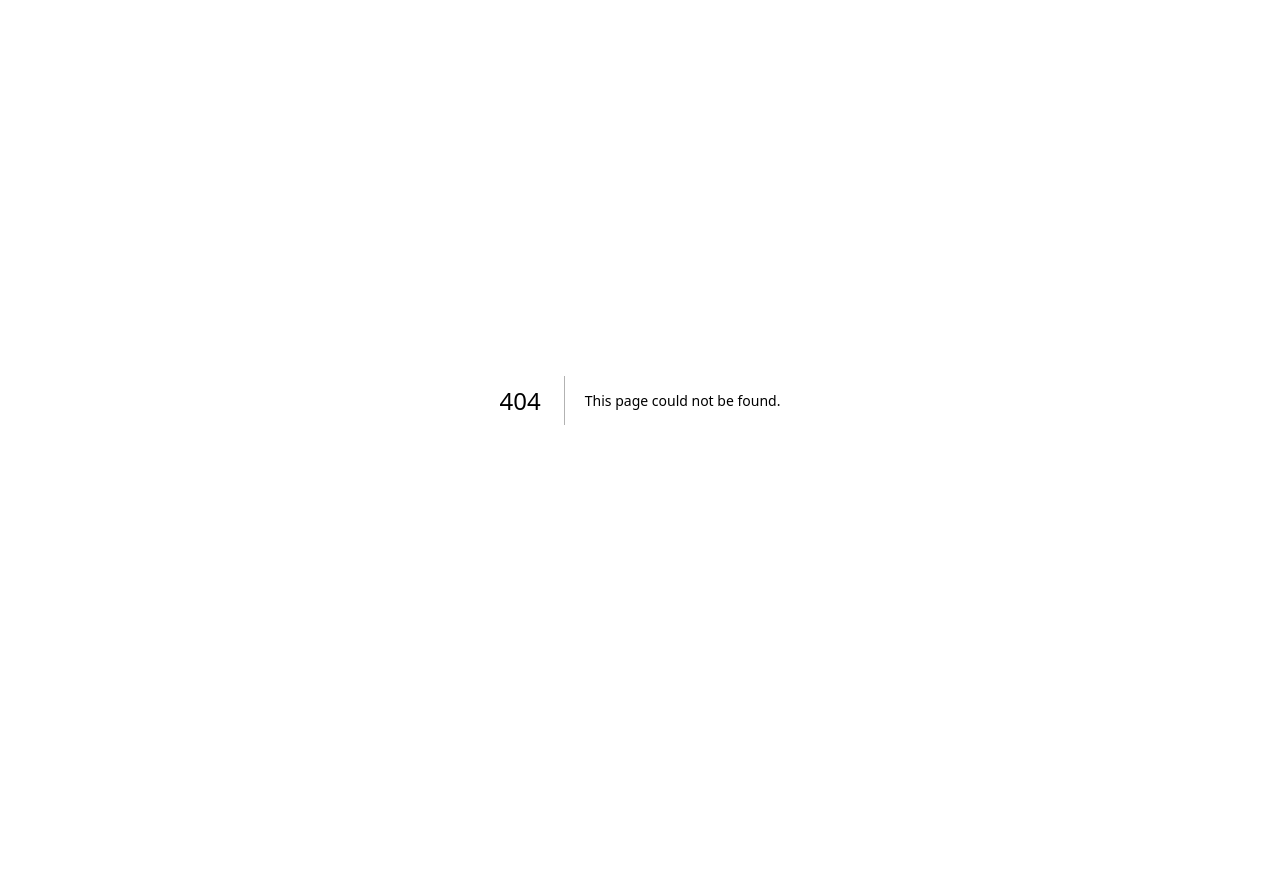
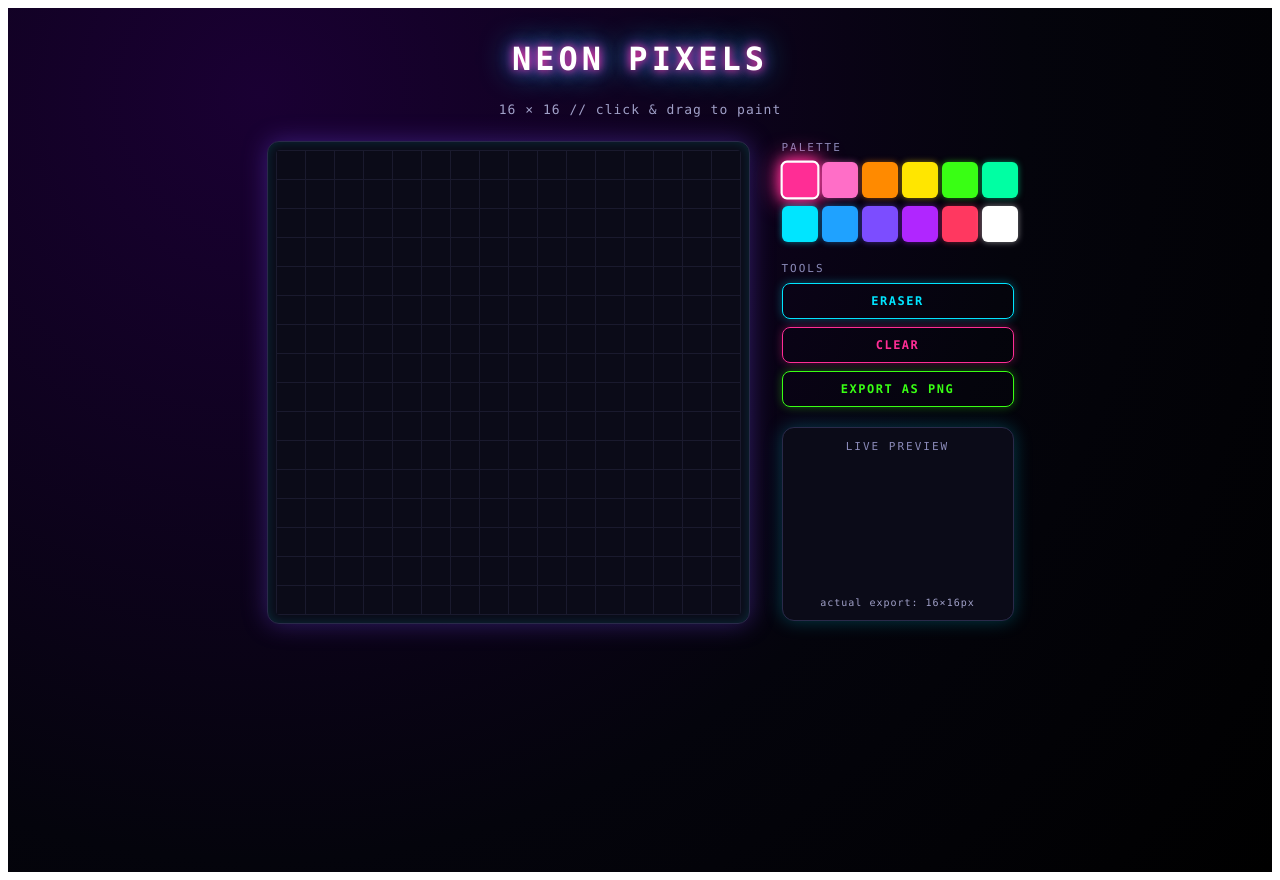
Before and after one commit to adamanz/slopcon-demo, a Next.js app: page /pixels in a window 1280 px wide. Before the commit this address had no page. Before the commit the page ends 800 px from the top, so only its background shows below. Built offline with nearby package versions, Linux system fonts and the light colour scheme.

Commit message:
feat(pixels): add 16x16 neon pixel art canvas with PNG export
Co-authored-by: Adam Anzuoni <adam.anzuoni@anysphere.co>

```diff
--- /dev/null
+++ b/app/pixels/page.tsx
@@ -0,0 +1,197 @@
+"use client";
+
+import { useEffect, useRef, useState, type CSSProperties } from "react";
+
+const GRID = 16;
+const PIXEL_SIZE = 28;
+const PREVIEW_SCALE = 8;
+const ERASER = "" as const;
+
+const PALETTE = [
+  "#ff2d95", "#ff6ec7", "#ff8a00", "#ffe600",
+  "#39ff14", "#00ffa3", "#00e5ff", "#1fa2ff",
+  "#7c4dff", "#b026ff", "#ff3860", "#ffffff",
+];
+
+type Cell = string;
+
+function makeEmpty(): Cell[] {
+  return Array<Cell>(GRID * GRID).fill(ERASER);
+}
+
+export default function PixelsPage() {
+  const [pixels, setPixels] = useState<Cell[]>(makeEmpty);
+  const [color, setColor] = useState<string>(PALETTE[0]);
+  const [erasing, setErasing] = useState(false);
+  const [painting, setPainting] = useState(false);
+  const previewRef = useRef<HTMLCanvasElement | null>(null);
+
+  useEffect(() => {
+    const cnv = previewRef.current;
+    if (!cnv) return;
+    const ctx = cnv.getContext("2d");
+    if (!ctx) return;
+    ctx.imageSmoothingEnabled = false;
+    ctx.fillStyle = "#0b0b18";
+    ctx.fillRect(0, 0, cnv.width, cnv.height);
+    for (let y = 0; y < GRID; y++) {
+      for (let x = 0; x < GRID; x++) {
+        const c = pixels[y * GRID + x];
+        if (!c) continue;
+        ctx.fillStyle = c;
+        ctx.fillRect(x * PREVIEW_SCALE, y * PREVIEW_SCALE, PREVIEW_SCALE, PREVIEW_SCALE);
+      }
+    }
+  }, [pixels]);
+
+  const paintAt = (i: number) => {
+    setPixels((prev) => {
+      const next = prev.slice();
+      next[i] = erasing ? ERASER : color;
+      return next;
+    });
+  };
+
+  const handleClear = () => setPixels(makeEmpty());
+
+  const handleExport = () => {
+    const cnv = document.createElement("canvas");
+    cnv.width = GRID;
+    cnv.height = GRID;
+    const ctx = cnv.getContext("2d");
+    if (!ctx) return;
+    for (let y = 0; y < GRID; y++) {
+      for (let x = 0; x < GRID; x++) {
+        const c = pixels[y * GRID + x];
+        if (!c) continue;
+        ctx.fillStyle = c;
+        ctx.fillRect(x, y, 1, 1);
+      }
+    }
+    const url = cnv.toDataURL("image/png");
+    const a = document.createElement("a");
+    a.href = url;
+    a.download = `pixel-art-${Date.now()}.png`;
+    a.click();
+  };
+
+  const cellStyle = (c: Cell): CSSProperties => ({
+    width: PIXEL_SIZE, height: PIXEL_SIZE,
+    background: c || "#0b0b18", cursor: "crosshair",
+  });
+  const swatchStyle = (c: string, active: boolean): CSSProperties => ({
+    width: 32, height: 32, background: c, borderRadius: 6, cursor: "pointer",
+    border: active ? "2px solid #fff" : "2px solid transparent",
+    boxShadow: active ? `0 0 12px ${c}, 0 0 24px ${c}` : `0 0 6px ${c}80`,
+    transition: "transform 80ms ease",
+    transform: active ? "scale(1.08)" : "scale(1)",
+  });
+  const btnStyle = (accent: string, active = false): CSSProperties => ({
+    padding: "10px 14px", borderRadius: 8, cursor: "pointer",
+    background: active ? accent : "transparent",
+    color: active ? "#0b0b18" : accent,
+    border: `1px solid ${accent}`,
+    fontFamily: "inherit", fontWeight: 700, letterSpacing: 1.5, fontSize: 12,
+    boxShadow: `0 0 10px ${accent}55`,
+  });
+
+  const styles = {
+    page: {
+      minHeight: "100vh",
+      background: "radial-gradient(circle at 20% 10%, #1a0033 0%, #04040c 60%, #000 100%)",
+      color: "#e6e6ff",
+      fontFamily: "ui-monospace, SFMono-Regular, Menlo, monospace",
+      padding: "32px 24px",
+      display: "flex", flexDirection: "column", alignItems: "center", gap: 24,
+    },
+    title: {
+      fontSize: 32, letterSpacing: 4, margin: 0,
+      color: "#fff",
+      textShadow: "0 0 8px #ff2d95, 0 0 16px #7c4dff, 0 0 32px #00e5ff",
+    },
+    subtitle: { margin: 0, color: "#a0a0c8", fontSize: 13, letterSpacing: 1 },
+    workspace: { display: "flex", gap: 32, alignItems: "flex-start", flexWrap: "wrap", justifyContent: "center" },
+    canvasShell: {
+      padding: 8, background: "#0b0b18",
+      border: "1px solid #2a2a4a",
+      borderRadius: 12,
+      boxShadow: "0 0 24px rgba(124,77,255,0.35), inset 0 0 12px rgba(0,229,255,0.15)",
+    },
+    grid: {
+      display: "grid",
+      gridTemplateColumns: `repeat(${GRID}, ${PIXEL_SIZE}px)`,
+      gridTemplateRows: `repeat(${GRID}, ${PIXEL_SIZE}px)`,
+      gap: 1, background: "#1a1a2e", padding: 1, borderRadius: 4,
+      userSelect: "none", touchAction: "none",
+    },
+    sidebar: { display: "flex", flexDirection: "column", gap: 20, minWidth: 220 },
+    sectionLabel: { fontSize: 11, letterSpacing: 2, color: "#8a8ab8", margin: 0 },
+    palette: { display: "grid", gridTemplateColumns: "repeat(6, 32px)", gap: 8 },
+    previewWrap: {
+      padding: 12, borderRadius: 12, background: "#0b0b18",
+      border: "1px solid #2a2a4a",
+      boxShadow: "0 0 18px rgba(0,229,255,0.25)",
+      display: "flex", flexDirection: "column", gap: 8, alignItems: "center",
+    },
+  } satisfies Record<string, CSSProperties>;
+
+  const stopPaint = () => setPainting(false);
+
+  return (
+    <main style={styles.page} onMouseUp={stopPaint} onMouseLeave={stopPaint}>
+      <h1 style={styles.title}>NEON PIXELS</h1>
+      <p style={styles.subtitle}>16 × 16 // click & drag to paint</p>
+
+      <div style={styles.workspace}>
+        <div style={styles.canvasShell}>
+          <div style={styles.grid}>
+            {pixels.map((c, i) => (
+              <div
+                key={i}
+                style={cellStyle(c)}
+                onMouseDown={() => { setPainting(true); paintAt(i); }}
+                onMouseEnter={() => { if (painting) paintAt(i); }}
+              />
+            ))}
+          </div>
+        </div>
+
+        <div style={styles.sidebar}>
+          <div>
+            <p style={styles.sectionLabel}>PALETTE</p>
+            <div style={{ ...styles.palette, marginTop: 8 }}>
+              {PALETTE.map((c) => (
+                <div
+                  key={c}
+                  title={c}
+                  style={swatchStyle(c, !erasing && color === c)}
+                  onClick={() => { setColor(c); setErasing(false); }}
+                />
+              ))}
+            </div>
+          </div>
+
+          <div style={{ display: "flex", flexDirection: "column", gap: 8 }}>
+            <p style={styles.sectionLabel}>TOOLS</p>
+            <button style={btnStyle("#00e5ff", erasing)} onClick={() => setErasing((e) => !e)}>
+              {erasing ? "ERASER ON" : "ERASER"}
+            </button>
+            <button style={btnStyle("#ff2d95")} onClick={handleClear}>CLEAR</button>
+            <button style={btnStyle("#39ff14")} onClick={handleExport}>EXPORT AS PNG</button>
+          </div>
+
+          <div style={styles.previewWrap}>
+            <p style={styles.sectionLabel}>LIVE PREVIEW</p>
+            <canvas
+              ref={previewRef}
+              width={GRID * PREVIEW_SCALE}
+              height={GRID * PREVIEW_SCALE}
+              style={{ width: 128, height: 128, imageRendering: "pixelated", borderRadius: 4 }}
+            />
+            <p style={{ ...styles.subtitle, fontSize: 10 }}>actual export: {GRID}×{GRID}px</p>
+          </div>
+        </div>
+      </div>
+    </main>
+  );
+}
```
